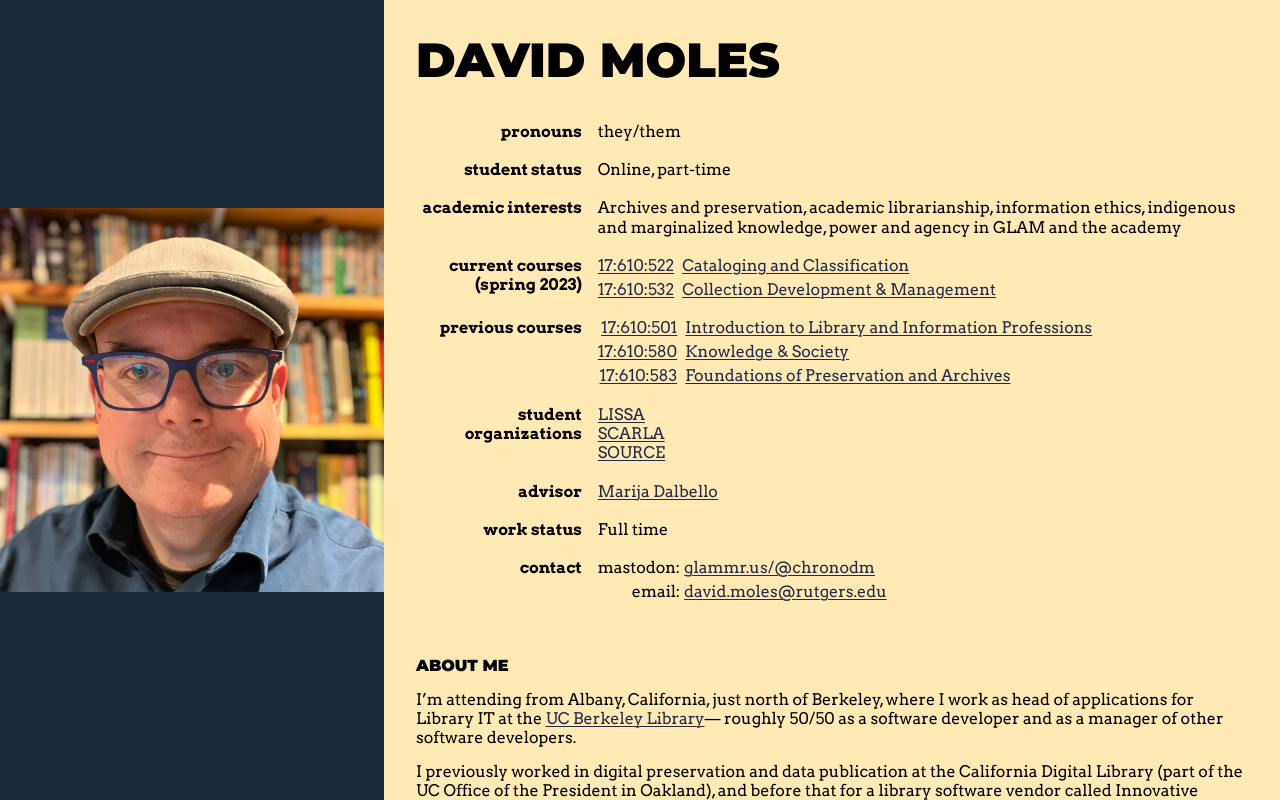
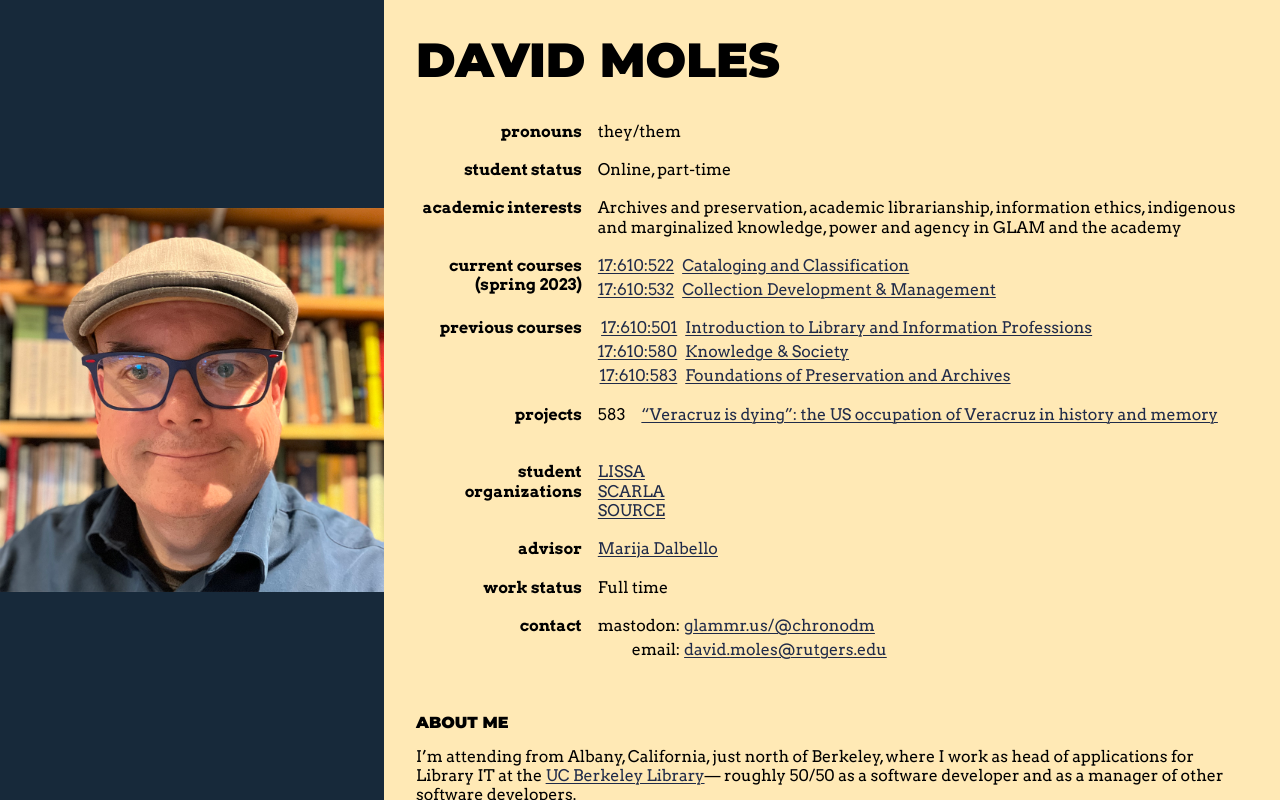
Before and after one commit to dmoles/dmoles.info, a Vue app: page / in a window 1280 px wide. Shown: the top 800 px of the page. Built offline with nearby package versions, Linux system fonts and the light colour scheme; a web font is replaced by a local one.

Commit message:
Separate project row

```diff
--- a/src/components/profile/Courses.vue
+++ b/src/components/profile/Courses.vue
@@ -15,14 +15,6 @@ const hasCourses = computed(() => Array.isArray(props.courses) && props.courses.
     <dt><a :href="course.url">{{ course.fullId }}</a></dt>
     <dd>
       <a :href="course.url">{{ course.name }}</a>
-<!--      <figure v-if="course.projects">-->
-<!--        <figcaption>projects</figcaption>-->
-<!--        <ul>-->
-<!--          <li v-for="project in course.projects">-->
-<!--            <a :href="project.link">{{ project.name }}</a>-->
-<!--          </li>-->
-<!--        </ul>-->
-<!--      </figure>-->
     </dd>
   </template>
   <template v-else>
@@ -43,39 +35,5 @@ dl.courses {
     justify-self: end;
     font-variant-numeric: tabular-nums;
   }
-
-  dd {
-    //display: contents;
-    //
-    //> a {
-    //  grid-column: 2;
-    //}
-
-    figure {
-      grid-column: 2;
-      margin-top: 0.45rem;
-      //display: contents;
-      //font-size: 0.8rem;
-
-      figcaption {
-        //grid-column: 1;
-        justify-self: end;
-
-        font-family: Montserrat, 'sans-serif';
-        text-transform: uppercase;
-        font-weight: bold;
-        font-size: 0.729rem;
-      }
-
-      ul {
-        //grid-column: 2;
-        font-size: 0.9rem;
-
-        li:not(:last-of-type) {
-          margin-bottom: 0.15rem;
-        }
-      }
-    }
-  }
 }
 </style>
--- a/src/components/profile/Profile.vue
+++ b/src/components/profile/Profile.vue
@@ -7,6 +7,7 @@ import {useCoursesStore} from "./stores/courses";
 
 import Courses from './Courses.vue'
 import Organizations from './Organizations.vue'
+import Projects from "./Projects.vue";
 
 import selfie from '../../assets/images/dm-selfie-2022-08-03-1024x1024.png'
 
@@ -56,6 +57,12 @@ const {organizations} = storeToRefs(useOrganizationsStore())
             <th scope="row">Previous courses</th>
             <td>
               <Courses :courses="pastCourses"/>
+            </td>
+          </tr>
+          <tr>
+            <th scope="row">Projects</th>
+            <td>
+              <Projects/>
             </td>
           </tr>
           <tr>
@@ -302,8 +309,11 @@ div.profile {
       }
     }
 
+    > table {
+      margin-top: 1rem;
+    }
+
     table {
-      margin-top: 1rem;
       max-width: 100%;
 
       tr {
--- /dev/null
+++ b/src/components/profile/Projects.vue
@@ -0,0 +1,80 @@
+<script setup lang="ts">
+import {computed, ComputedRef} from "vue";
+import {useCoursesStore} from "./stores/courses";
+import {storeToRefs} from "pinia";
+import {Course} from "./types/Course";
+
+const {allCourses} = storeToRefs(useCoursesStore())
+
+const coursesWithProjects: ComputedRef<Course[]> = computed(() => {
+  return allCourses.value.filter((c) => c.projects.length > 0)
+})
+
+</script>
+
+<template>
+  <table class="projects">
+    <tr v-for="course in coursesWithProjects">
+      <th>{{ course.id }}</th>
+      <td class="course-projects">
+        <ul>
+          <li v-for="project in course.projects">
+            <a :href="project.link">{{ project.name }}</a>
+          </li>
+        </ul>
+      </td>
+    </tr>
+  </table>
+</template>
+
+<style lang="scss">
+// TODO: something less sucky
+table.projects {
+  margin: 0;
+  th {
+    font-weight: normal !important;
+  }
+
+  td {
+    font-size: 0.9rem;
+  }
+}
+
+//ul.projects {
+//
+//  span.projects-course-id {
+//    font-family: Montserrat, 'sans-serif';
+//    text-transform: uppercase;
+//    font-weight: bold;
+//    font-size: 0.729rem;
+//  }
+//
+//  ul.course-projects {
+//    font-size: 0.9rem;
+//  }
+//}
+//figure {
+//  grid-column: 2;
+//  margin-top: 0.45rem;
+//
+//  figcaption {
+//    //grid-column: 1;
+//    justify-self: end;
+//
+//    font-family: Montserrat, 'sans-serif';
+//    text-transform: uppercase;
+//    font-weight: bold;
+//    font-size: 0.729rem;
+//  }
+//
+//  ul {
+//    //grid-column: 2;
+//    font-size: 0.9rem;
+//
+//    li:not(:last-of-type) {
+//      margin-bottom: 0.15rem;
+//    }
+//  }
+//}
+
+</style>
--- a/src/components/profile/stores/courses.ts
+++ b/src/components/profile/stores/courses.ts
@@ -23,6 +23,7 @@ export const useCoursesStore = defineStore('courses', () => {
                             name: '“Veracruz is dying”: the US occupation of Veracruz in history and memory',
                             link: '/projects/583/veracruz/'
                         }
+                        // TODO: add project for "Unraveling"
                     )
                 ]
             },
```
